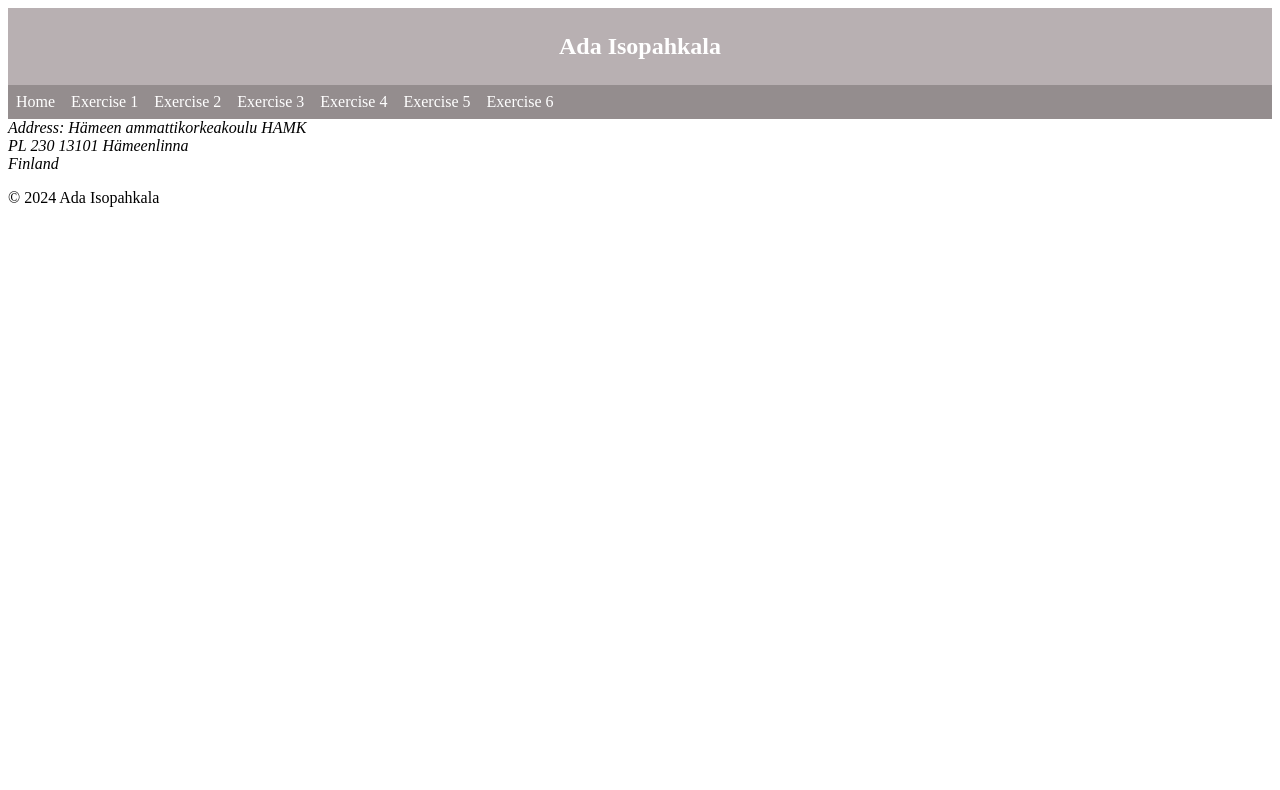
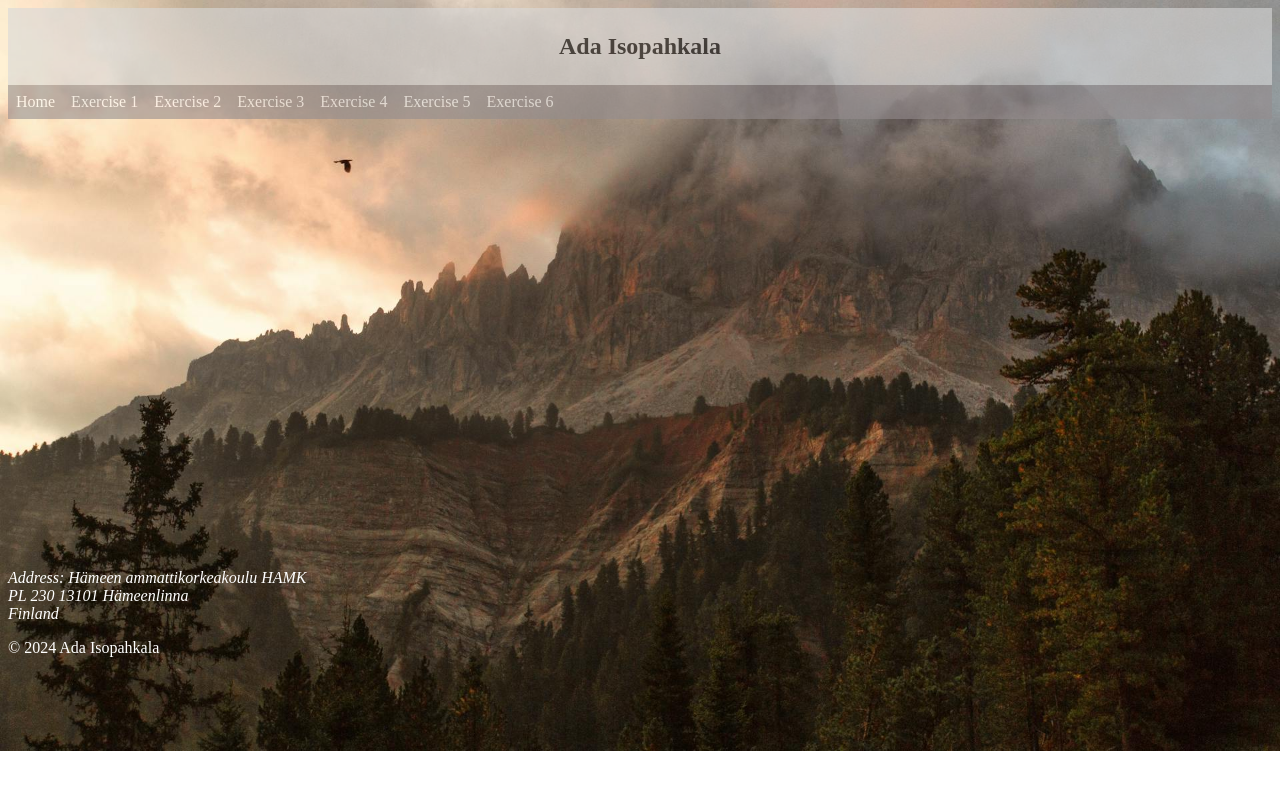
Before and after one commit to adaeerika/IndividualTasks, a plain HTML site: page index.html in a window 1280 px wide. Drawn offline with Linux system fonts and the light colour scheme.

Commit message:
Jotain jeee

```diff
--- a/index.html
+++ b/index.html
@@ -6,9 +6,16 @@
         <title>My Individual Tasks - Ada Isopahkala</title>
 
         <style>
+            body {
+                background-image: url("img/vuori.jpg");
+                background-repeat: no-repeat;
+                background-position: center;
+                background-size: 100%;
+            }
             header {
-                    background-color: #b8b0b2;
-                    color: #fff;
+                    background-color: #d9d9d9;
+                    opacity: 60%;
+                    color: #000;
                     text-align: center;
                     padding-top: 5px;
                     padding-bottom: 5px;
@@ -19,6 +26,7 @@
                 padding: 0;
                 overflow: hidden;
                 background-color: #948d8e;
+                opacity: 60%;
             }
             li {
                 display: inline;
@@ -35,6 +43,13 @@
             li a:hover {
                 background-color: #c4bbbc;
             }
+            main {
+                height: 450px;
+            }
+
+            footer {
+                color: #fff;
+            }
         </style>
     </head>
 
@@ -48,20 +63,21 @@
                 <li><a href="index.html" target="_blank">Home</a></li>
                 <li><a href="exercise1.html" target="_blank">Exercise 1</a></li>
                 <li><a href="exercise2.html" target="_blank">Exercise 2</a></li>
-                <li><a href="exercise2.html" target="_blank">Exercise 3</a></li>
-                <li><a href="exercise2.html" target="_blank">Exercise 4</a></li>
+                <li><a href="exercise3.html" target="_blank">Exercise 3</a></li>
+                <li><a href="exercise4.html" target="_blank">Exercise 4</a></li>
                 <li><a href="exercise5.html" target="_blank">Exercise 5</a></li>
-                <li><a href="exercise2.html" target="_blank">Exercise 6</a></li>
+                <li><a href="exercise6.html" target="_blank">Exercise 6</a></li>
             </ul>
         </nav>
+        <main>
 
-        <address>
-            Address: Hämeen ammattikorkeakoulu HAMK <br>
-            PL 230 13101 Hämeenlinna <br>
-            Finland
-        </address>
-
+        </main>
         <footer>
+            <address>
+                Address: Hämeen ammattikorkeakoulu HAMK <br>
+                PL 230 13101 Hämeenlinna <br>
+                Finland
+            </address>
             <p>&copy; 2024 Ada Isopahkala</p>
         </footer>
     </body>
```
Also changed, not shown: exercise3.html (added, +11 -0 lines), img/vuori.jpg (added), img/vuori1.jpg (added).
